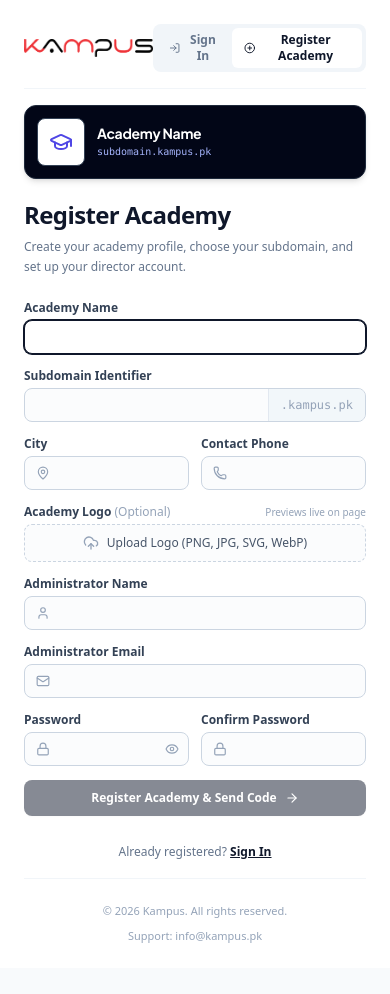
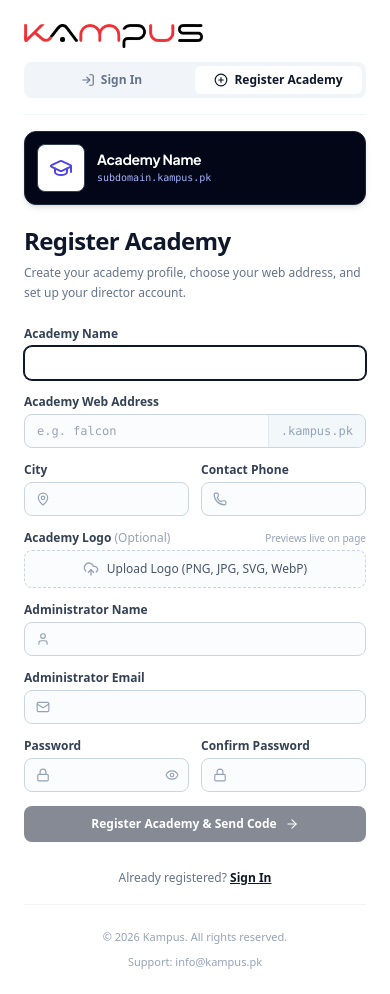
Before and after one commit to adnanfree131-bit/academy-management-system, a React (Vite) app in the folder packages/frontend/: page / in a window 390 px wide. Both pictures are taken after a click on the button "Register Academy". Before the commit the page ends 968 px from the top, so only its background shows below. Built offline with nearby package versions, Linux system fonts and the light colour scheme.

Commit message:
fix(ui): improve mobile top bar spacing and rename subdomain identifier to Academy Web Address

```diff
--- a/packages/frontend/src/components/LoginModal.tsx
+++ b/packages/frontend/src/components/LoginModal.tsx
@@ -223,7 +223,7 @@
     }
 
     if (slugAvailability.status === 'unavailable') {
-      setError('Please choose an available subdomain identifier.');
+      setError('Please choose an available academy web address.');
       return;
     }
 
@@ -418,10 +418,10 @@
         <div className="lg:col-span-7 bg-white p-6 sm:p-10 lg:p-12 flex flex-col justify-between min-h-[600px] overflow-y-auto">
 
           {/* Top Bar: Mode Switcher */}
-          <div className="flex items-center justify-between border-b border-slate-100 pb-4">
-            <div>
+          <div className="flex flex-col sm:flex-row sm:items-center justify-between gap-3.5 sm:gap-4 border-b border-slate-100 pb-4">
+            <div className="flex items-center justify-between">
               {/* Mobile-only brand logo (since left column is hidden on mobile screens) */}
-              <img src="/kampus-logo.png" alt="Kampus" className="h-5 w-auto object-contain lg:hidden" />
+              <img src="/kampus-logo.png" alt="Kampus" className="h-6 w-auto object-contain lg:hidden" />
               {tenantSlug && branding?.name && (
                 <span className="text-xs font-semibold text-slate-700 truncate max-w-[180px]">
                   {branding.name}
@@ -431,11 +431,11 @@
 
             {/* Mode Switcher (Visible only in form step) */}
             {step === 'form' && (
-              <div className="inline-flex p-1 bg-slate-100 rounded-lg text-xs font-semibold">
+              <div className="grid grid-cols-2 sm:flex p-1 bg-slate-100 rounded-lg text-xs font-semibold w-full sm:w-auto">
                 <button
                   type="button"
                   onClick={() => { setMode('login'); setError(null); setMessage(null); }}
-                  className={`px-3 py-1 rounded-md transition-all flex items-center gap-1.5 cursor-pointer ${
+                  className={`px-3 py-1.5 rounded-md transition-all flex items-center justify-center gap-1.5 cursor-pointer ${
                     mode === 'login' ? 'bg-white text-slate-900 shadow-xs' : 'text-slate-500 hover:text-slate-900'
                   }`}
                 >
@@ -445,7 +445,7 @@
                 <button
                   type="button"
                   onClick={() => { setMode('register'); setError(null); setMessage(null); }}
-                  className={`px-3 py-1 rounded-md transition-all flex items-center gap-1.5 cursor-pointer ${
+                  className={`px-3 py-1.5 rounded-md transition-all flex items-center justify-center gap-1.5 cursor-pointer ${
                     mode === 'register' ? 'bg-white text-slate-900 shadow-xs' : 'text-slate-500 hover:text-slate-900'
                   }`}
                 >
@@ -498,7 +498,7 @@
                 {step === 'forgot_password_reset' && `Enter the 6-digit code dispatched to ${email} and choose your new password.`}
                 {step === 'form' && (mode === 'login'
                   ? 'Enter your institutional email and password to access your academy account.'
-                  : 'Create your academy profile, choose your subdomain, and set up your director account.')}
+                  : 'Create your academy profile, choose your web address, and set up your director account.')}
               </p>
             </div>
 
@@ -631,11 +631,11 @@
                   />
                 </div>
 
-                {/* Subdomain Identifier with Real-time Availability Check */}
+                {/* Academy Web Address with Real-time Availability Check */}
                 <div>
                   <div className="flex items-center justify-between mb-1">
                     <label className="text-xs font-semibold text-slate-700">
-                      Subdomain Identifier
+                      Academy Web Address
                     </label>
                     {slugAvailability.status === 'checking' && (
                       <span className="text-[10px] text-slate-400 flex items-center gap-1 font-mono">
@@ -661,6 +661,7 @@
                       type="text"
                       value={regSlug}
                       onChange={(e) => setRegSlug(e.target.value.toLowerCase().replace(/[^a-z0-9-]/g, ''))}
+                      placeholder="e.g. falcon"
                       required
                       className="w-full pl-3 pr-1 py-2 text-xs text-slate-900 font-mono font-medium focus:outline-none bg-transparent"
                     />
```
